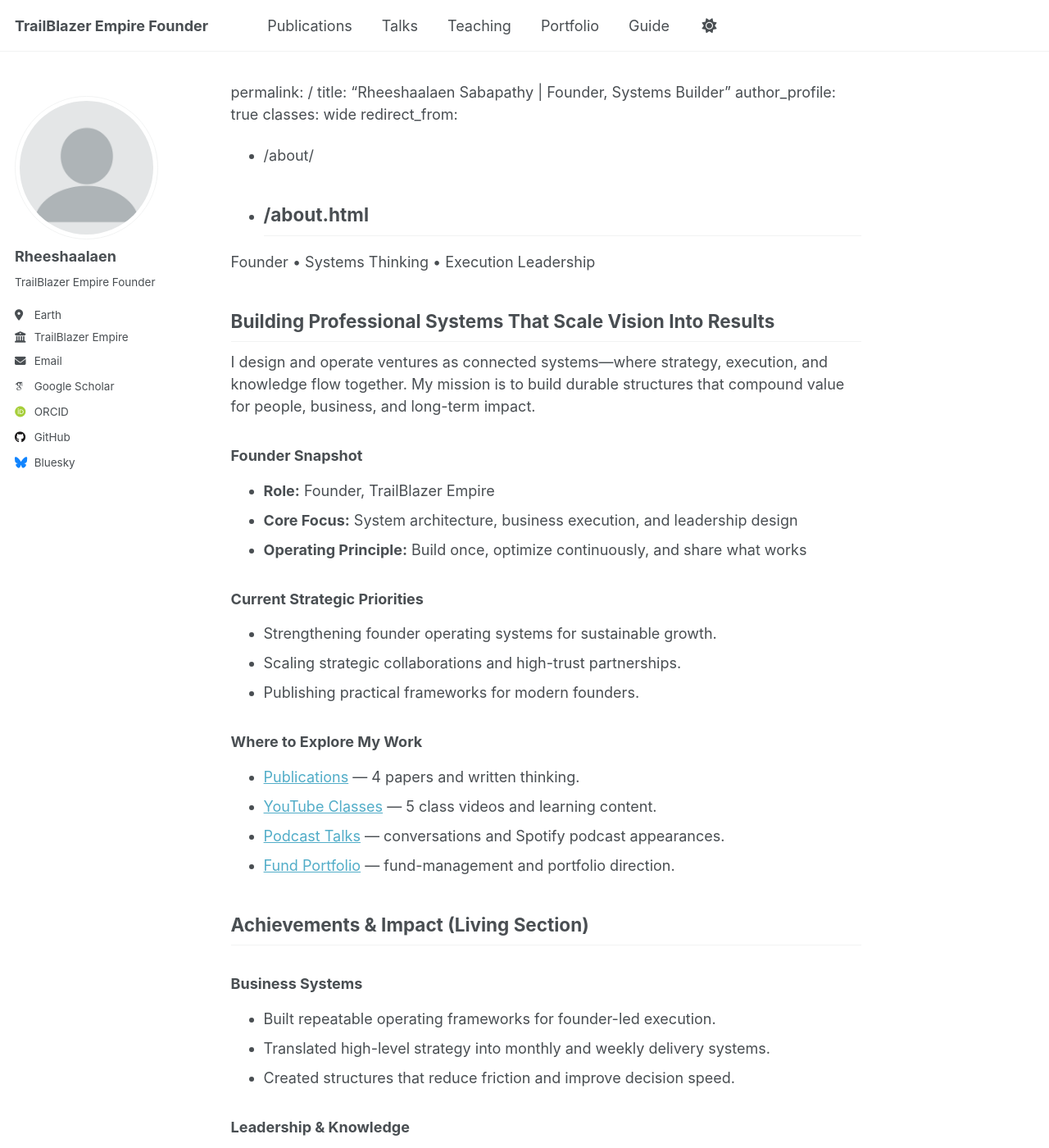
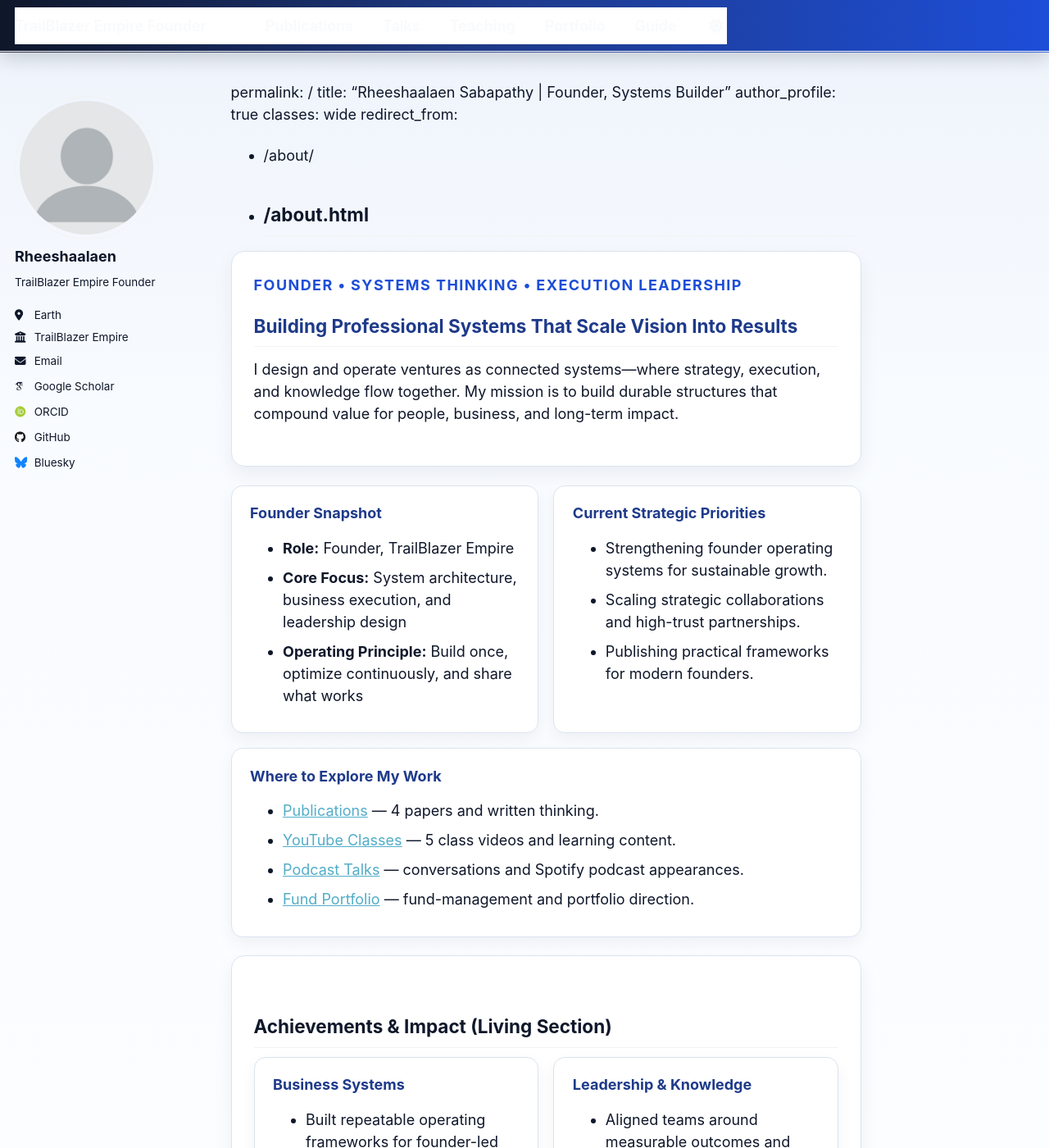
Before and after one commit to TrailBlaZerEmpire/TrailBlazerEmpireFounder, a Jekyll site: the page built from _pages/about.md, in a window 1280 px wide and 1400 px high. Shown: the whole window at 82% size. Built offline with Jekyll 4.4.1, drawn with Linux system fonts in a browser that asks for light colours; some web fonts are replaced; our own code applies the rules of GitHub Pages for plain Markdown files; a script that is not in the unit is left out.

Commit message:
Update main.scss

```diff
--- a/assets/css/main.scss
+++ b/assets/css/main.scss
@@ -40,3 +40,110 @@
     "vendor/font-awesome/solid",
     "vendor/font-awesome/brands"
 ;
+/* --- Founder professional interface overrides --- */
+:root {
+  --founder-bg: #f3f6fb;
+  --founder-surface: #ffffff;
+  --founder-ink: #0f172a;
+  --founder-muted: #475569;
+  --founder-primary: #1d4ed8;
+  --founder-primary-dark: #1e3a8a;
+  --founder-border: #dbe4f0;
+}
+
+body {
+  background: linear-gradient(180deg, #eef3fb 0%, #f8fbff 22%, #ffffff 100%);
+  color: var(--founder-ink);
+}
+
+.masthead {
+  background: linear-gradient(90deg, #0f172a 0%, #1e3a8a 48%, #1d4ed8 100%);
+  border-bottom: 1px solid rgba(255, 255, 255, 0.12);
+  box-shadow: 0 6px 24px rgba(15, 23, 42, 0.2);
+}
+
+.greedy-nav {
+  background: transparent;
+}
+
+.greedy-nav a,
+.masthead__menu-item--lg a {
+  color: #f8fafc;
+  font-weight: 600;
+}
+
+.greedy-nav a:hover,
+.greedy-nav a:focus {
+  color: #bfdbfe;
+}
+
+.page {
+  max-width: 1280px;
+}
+
+.founder-hero,
+.founder-section {
+  background: var(--founder-surface);
+  border: 1px solid var(--founder-border);
+  border-radius: 16px;
+  box-shadow: 0 10px 24px rgba(15, 23, 42, 0.06);
+  padding: 1.5rem;
+  margin-bottom: 1.25rem;
+}
+
+.founder-hero h2 {
+  margin-top: 0.25rem;
+  margin-bottom: 0.75rem;
+  color: var(--founder-primary-dark);
+}
+
+.founder-eyebrow {
+  margin: 0;
+  font-size: 0.85rem;
+  letter-spacing: 0.08em;
+  text-transform: uppercase;
+  color: var(--founder-primary);
+  font-weight: 700;
+}
+
+.founder-grid {
+  display: flex;
+  flex-wrap: wrap;
+  gap: 1rem;
+  margin-bottom: 1.25rem;
+}
+
+.founder-grid--two .founder-card {
+  flex: 1 1 320px;
+}
+
+.founder-card {
+  flex: 1 1 280px;
+  background: var(--founder-surface);
+  border: 1px solid var(--founder-border);
+  border-radius: 14px;
+  padding: 1.25rem;
+  box-shadow: 0 8px 20px rgba(15, 23, 42, 0.05);
+}
+
+.founder-card h3 {
+  margin-top: 0;
+  color: var(--founder-primary-dark);
+}
+
+.founder-card ul {
+  margin-bottom: 0;
+}
+
+.founder-note {
+  color: var(--founder-muted);
+  margin-top: 0.75rem;
+}
+
+@media (max-width: 900px) {
+  .founder-hero,
+  .founder-section,
+  .founder-card {
+    padding: 1rem;
+  }
+}
```
